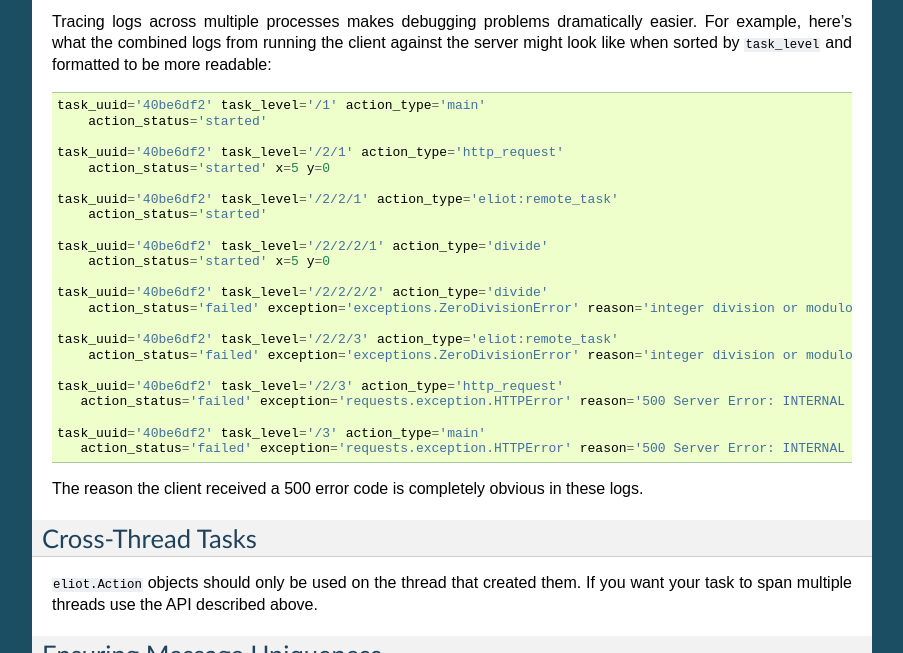
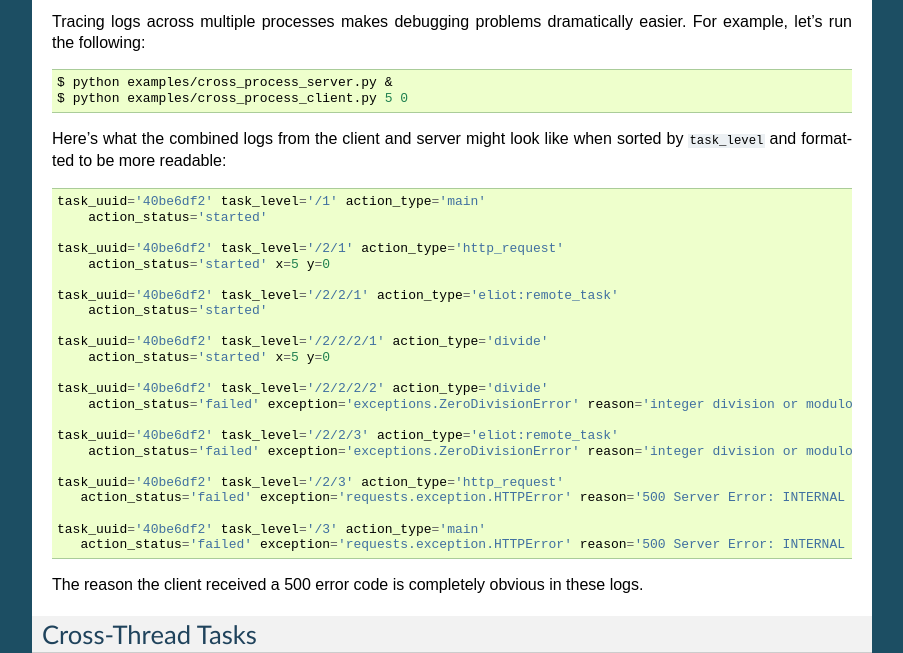
Before and after one commit to itamarst/eliot, a Sphinx documentation site: the page built from docs/source/threads.rst, in a window 1280 px wide and 900 px high, scrolled down 478 px, cut to the strip 247-900 px from the top of the window. Shown: the whole strip, without its empty margins (198-1101 px from the left). Built offline with Sphinx 7.4.7, drawn with Linux system fonts in a browser that asks for light colours.

Commit message:
Address review comment: Explain how to run examples.

```diff
--- a/docs/source/threads.rst
+++ b/docs/source/threads.rst
@@ -28,7 +28,14 @@ The server that receives the request then extracts the identifier:
 .. literalinclude:: ../../examples/cross_process_server.py
 
 Tracing logs across multiple processes makes debugging problems dramatically easier.
-For example, here's what the combined logs from running the client against the server might look like when sorted by ``task_level`` and formatted to be more readable::
+For example, let's run the following:
+
+.. code-block:: shell
+
+   $ python examples/cross_process_server.py &
+   $ python examples/cross_process_client.py 5 0
+
+Here's what the combined logs from the client and server might look like when sorted by ``task_level`` and formatted to be more readable::
 
     task_uuid='40be6df2' task_level='/1' action_type='main'
         action_status='started'
```
